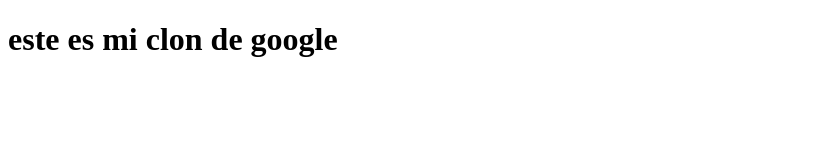
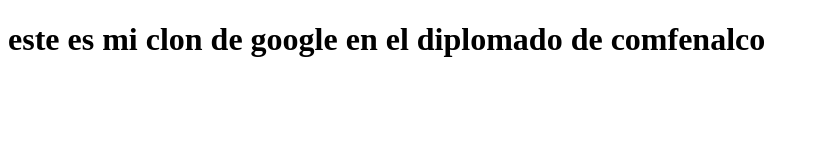
Before and after one commit to monica-arbelaez/clon-google, a plain HTML site: page index.html in a window 1280 px wide. Shown: the whole page, without its empty margins (0-818 px from the left). Drawn offline with Linux system fonts and the light colour scheme.

Commit message:
Update index.html

```diff
--- a/index.html
+++ b/index.html
@@ -6,6 +6,6 @@
     <title>Clone Google</title>
 </head>
 <body>
-    <h1>este es mi clon de google</h1>
+    <h1>este es mi clon de google en el diplomado de comfenalco</h1>
 </body>
 </html>
```
